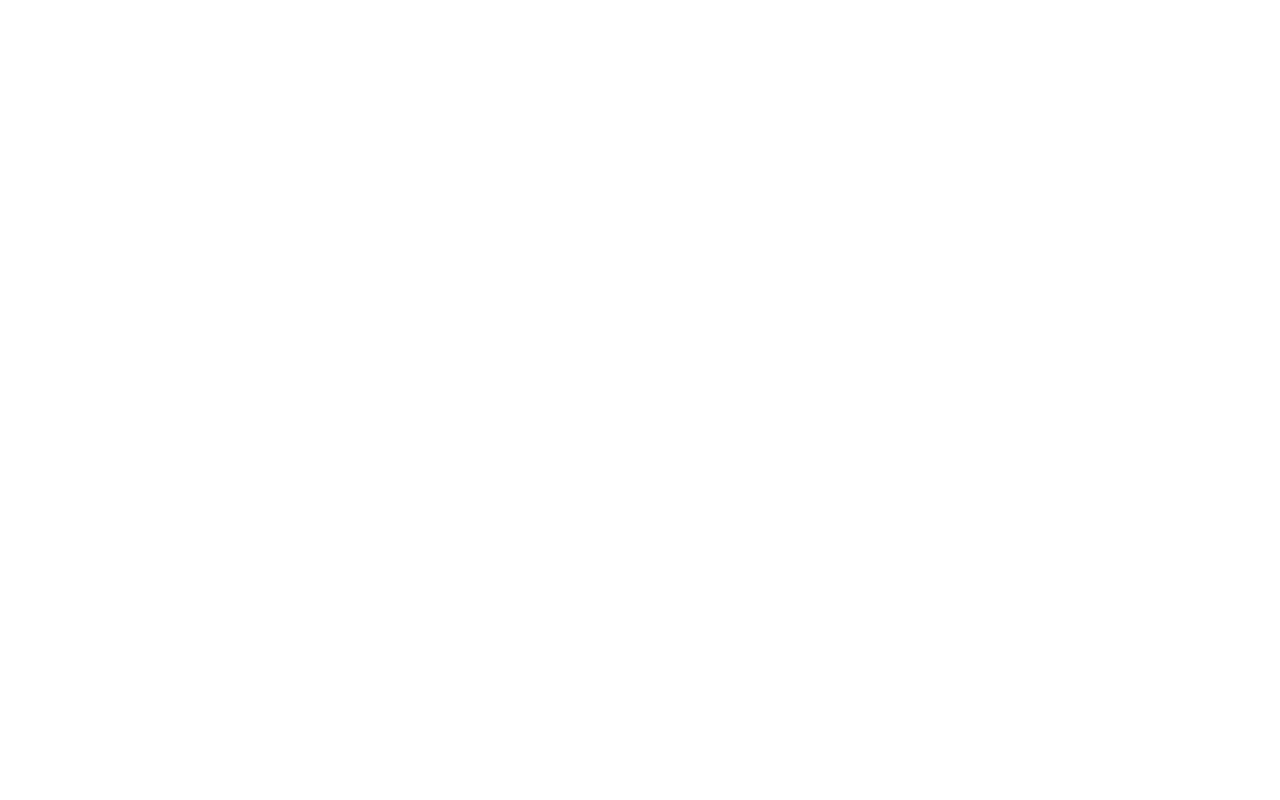
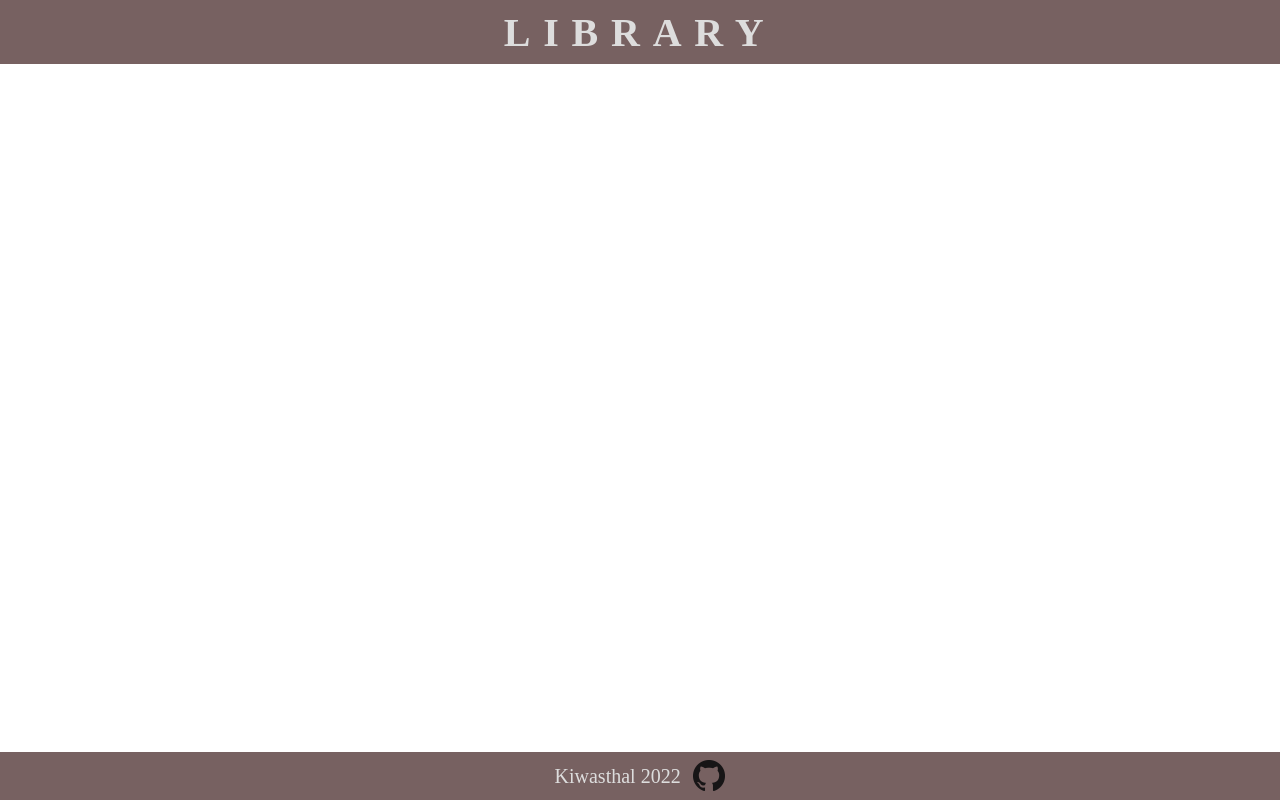
Before and after one commit to Kiwasthal/library, a plain HTML site: page index.html in a window 1280 px wide. Drawn offline with Linux system fonts and the light colour scheme.

Commit message:
Added basic layout and books constructor, initialized array method to store books

```diff
--- a/index.html
+++ b/index.html
@@ -10,6 +10,16 @@
 </head>
 
 <body>
+    <div class="container">
+        <div class="header">
+            <h1>LIBRARY</h1>
+        </div>
+        <div class="card-container">
+
+        </div>
+        <footer>Kiwasthal 2022<img src="img/mark.png" </footer>
+    </div>
 
 </body>
+
 </html>
--- a/script.js
+++ b/script.js
@@ -1,3 +1,6 @@
+
+let myLibrary = []
+
 function CreateBook(title,author,pages){
     this.title = title
     this.author = author
@@ -7,6 +10,10 @@ function CreateBook(title,author,pages){
     }
 }
 
-const book = new CreateBook("Hobbit","J.R.Tolkien","252")
+function addBookToLibrary(title,author,pages) {
+    const myBook = new CreateBook(title,author,pages)
+    return myLibrary.push(myBook)
+}
 
-console.log(book.info());
+addBookToLibrary("theHobbit","Tolkien",362);
+addBookToLibrary("rise","and shine","222")
--- a/styles.css
+++ b/styles.css
@@ -0,0 +1,44 @@
+* {
+    margin: 0;
+    padding: 0;
+}
+
+body {
+    width: 100vw;
+    height: 100vh;
+}
+
+.container {
+    display: grid;
+    grid-template-rows: 8vh 86vh 6vh;
+}
+
+.header {
+    background-color: rgb(119, 97, 97);
+    font-size: clamp(2.5vh,2.5vh,2.5vh);
+    letter-spacing: 1vw;
+    display: flex;
+    justify-content: center;
+    align-items: center;
+    color: #ddd;
+}
+
+footer{
+    display: flex;
+    justify-content: center;
+    align-items: center;
+    gap:  1vw;
+    font-size: clamp(2.5vh,2.5vh,2.5vh);
+    background-color: rgb(119, 97, 97);
+    color: #ddd;
+}
+
+img {
+    height: 4vh;
+    transition: 600ms;
+}
+
+img:hover {
+    transform: rotate(720deg)  scale(1.1);
+
+}
```
Also changed, not shown: img/mark.png (added).
